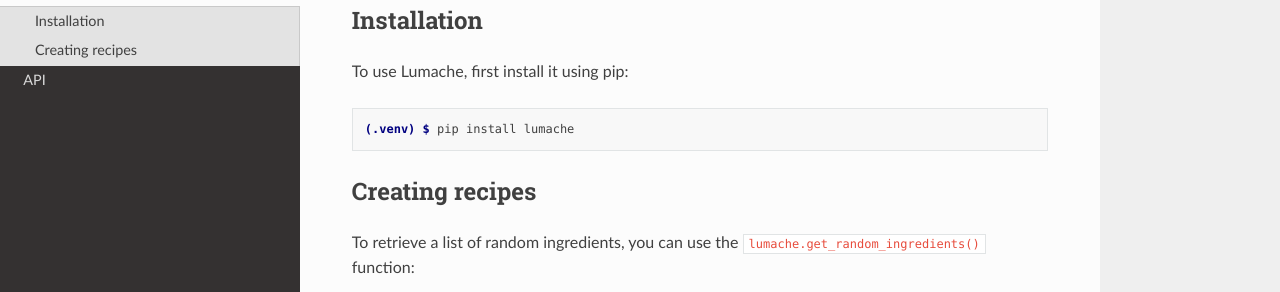
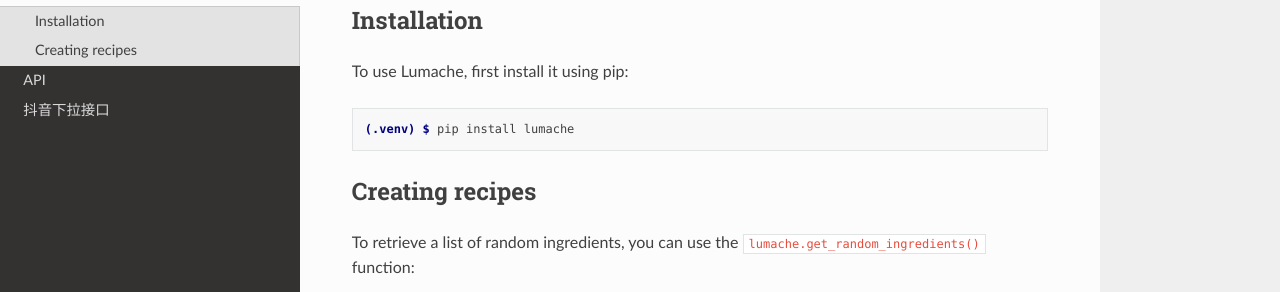
Before and after one commit to chaojixiaoyao/api-, a Sphinx documentation site: the page built from docs/source/usage.rst, in a window 1280 px wide. Shown: the part 156-448 px from the top of the page. Built offline with Sphinx 7.4.7 and the Read the Docs theme 2.0.0, drawn with Linux system fonts in a browser that asks for light colours.

Commit message:
Update index.rst

```diff
--- a/docs/source/index.rst
+++ b/docs/source/index.rst
@@ -20,3 +20,4 @@ Contents
 
    usage
    api
+   D&Y下拉API接口
```
